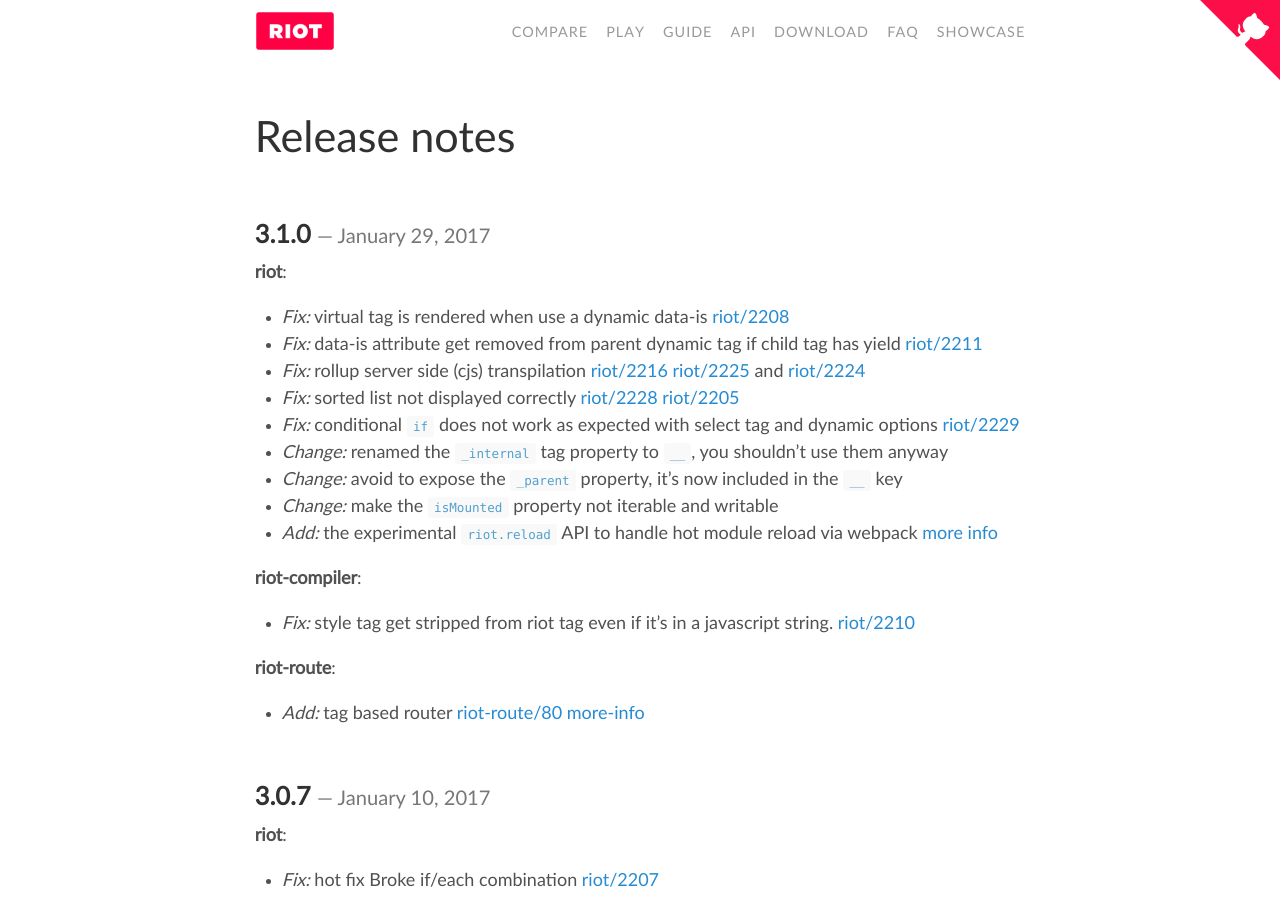
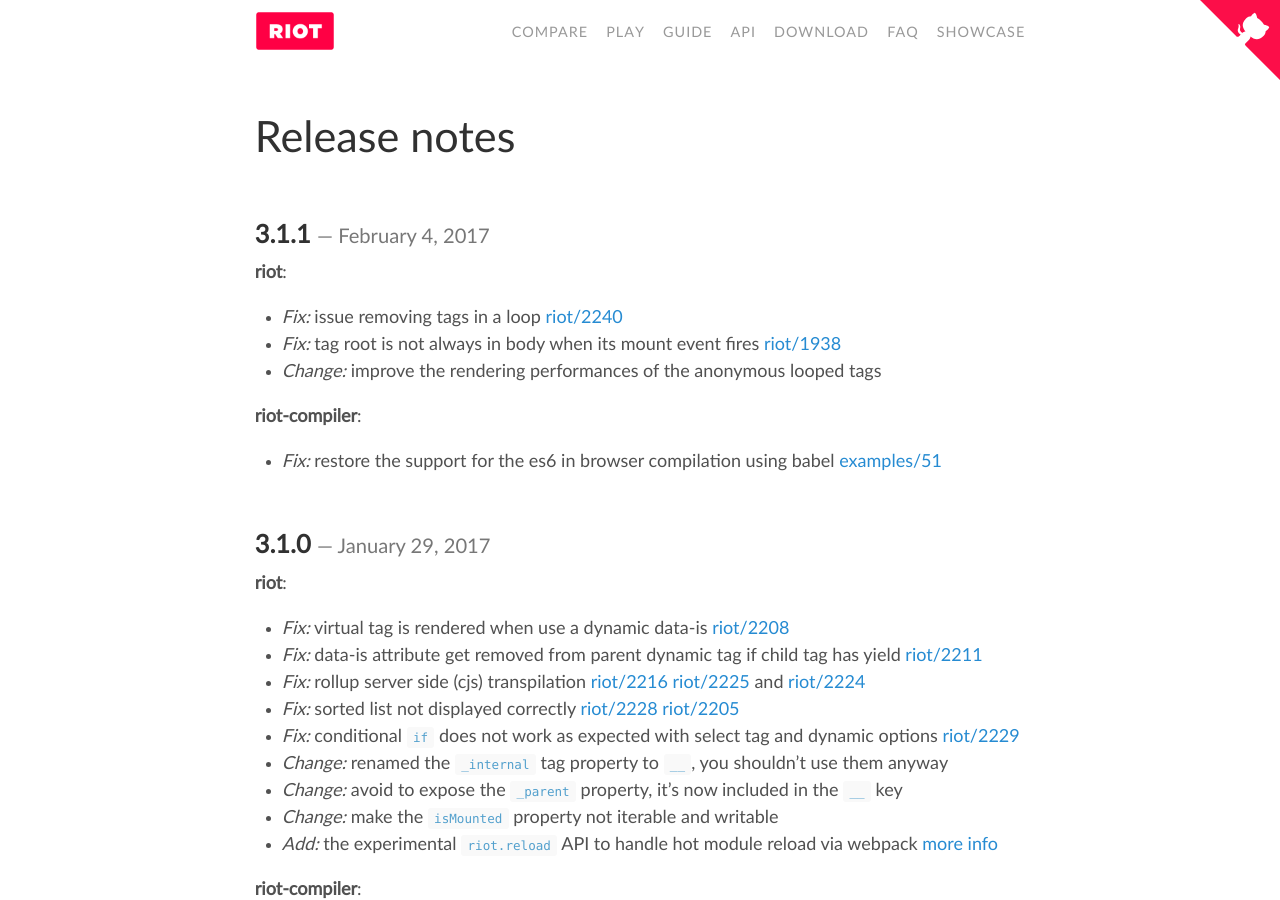
Before and after one commit to riot/riot.github.io, a Jekyll site: the page built from release-notes.md, in a window 1280 px wide and 900 px high. Built offline with Jekyll 4.4.1, drawn with Linux system fonts in a browser that asks for light colours; nearby versions of some CDN libraries; emoji names are drawn with the system emoji font.

Commit message:
updated: changelog

```diff
--- a/_config.yml
+++ b/_config.yml
@@ -42,17 +42,17 @@
 minor_version:       3.1
 v2_minor_version:    2.6
 
-version:             3.1.0
+version:             3.1.1
 v2_version:          2.6.7
-release_date:        January 29
-version_slurp:       Experimental hmr and new route tag
+release_date:        February 4
+version_slurp:       Faster loops and fix babel in browser support
 v2_version_slurp:    Fix rendering of tags containing SVGs
 repo:                https://github.com/riot/riot
 twitter_account:     https://twitter.com/riotjs_
 gitter:              https://gitter.im/riot/riot
 # Vars needed for the compare.md page
 
-size_min:            10.20
+size_min:            10.16
 riot_route_size_min: 1.77
 
 polymer:
--- a/release-notes.md
+++ b/release-notes.md
@@ -5,6 +5,19 @@
 ---
 
 # {{ page.title }}
+
+## 3.1.1 *February 4, 2017*
+
+__riot__:
+
+  - _Fix:_ issue removing tags in a loop [riot/2240](https://github.com/riot/riot/issues/2240)
+  - _Fix:_ tag root is not always in body when its mount event fires [riot/1938](https://github.com/riot/riot/issues/1938)
+  - _Change:_ improve the rendering performances of the anonymous looped tags
+
+__riot-compiler__:
+
+  - _Fix:_ restore the support for the es6 in browser compilation using babel [examples/51](https://github.com/riot/examples/issues/51)
+
 
 ## 3.1.0 *January 29, 2017*
 
```
